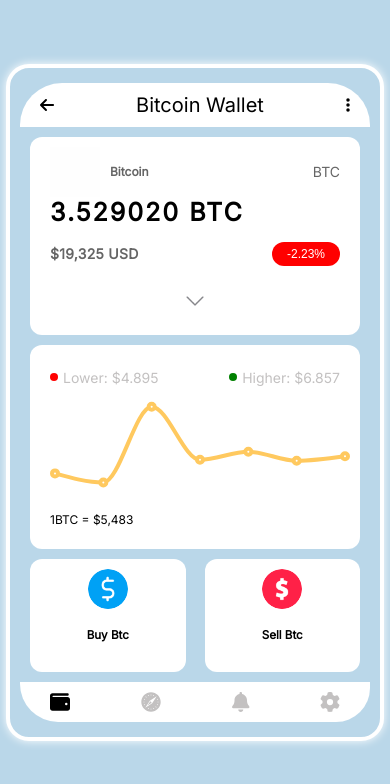
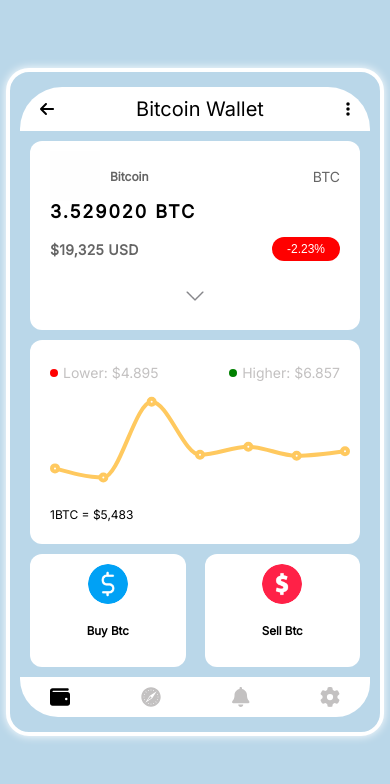
Before and after one commit to TEE2DWHY/mobileWallet-App, a React (Vite) app: page / in a window 390 px wide. Shown: the top 784 px of the page. Built offline with nearby package versions, Linux system fonts and the light colour scheme.

Commit message:
started working on mobile responsivness

```diff
--- a/src/styles/mobile.css
+++ b/src/styles/mobile.css
@@ -3,4 +3,8 @@
     width: 370px;
     margin: 0 0 40px 0;
   }
+
+  .amount {
+    font-size: 18px;
+  }
 }
```
